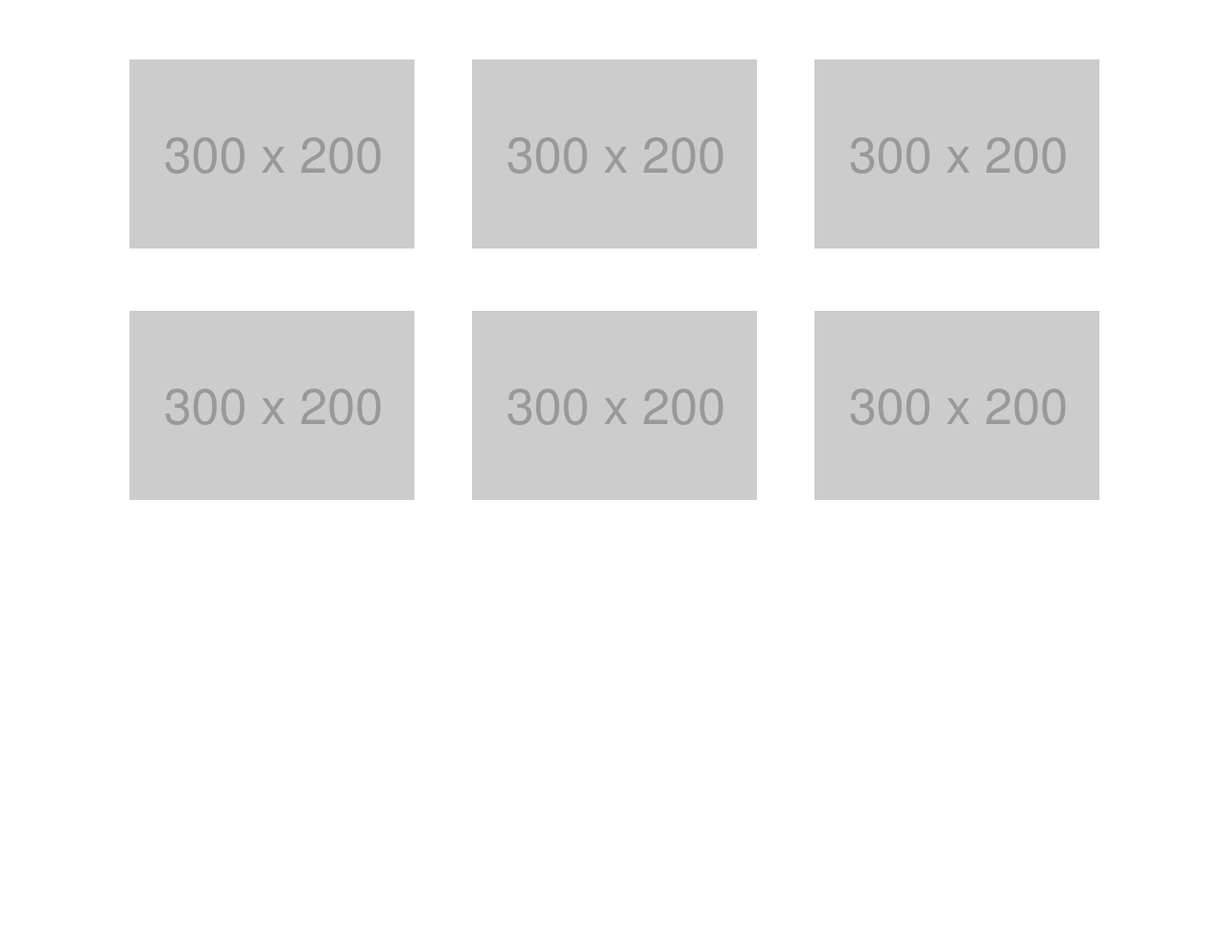
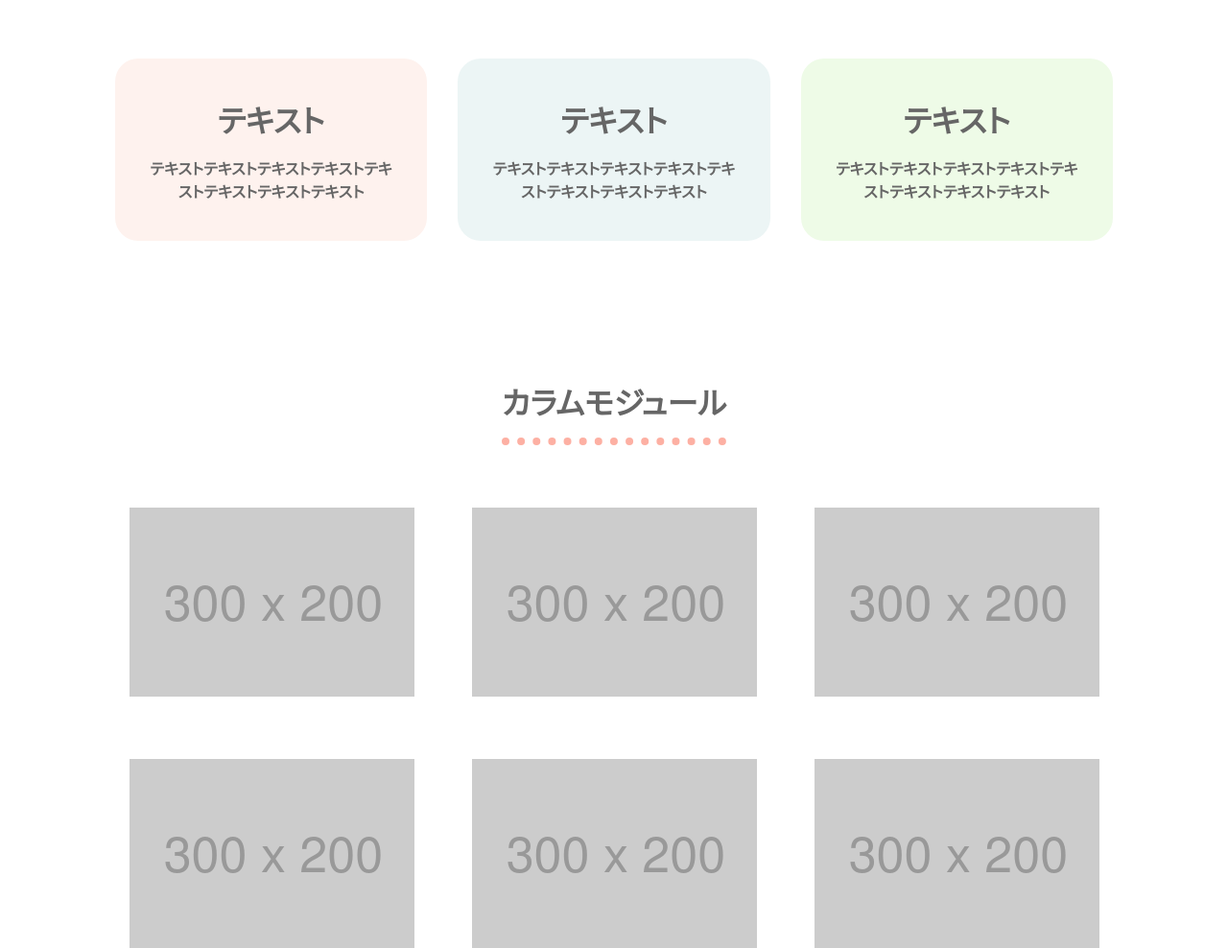
Before and after one commit to tomita-koki/ex, a website: page src/_mlc/module/layout.html in a window 1280 px wide. Shown: the part 885-1873 px from the top of the page at 96% size. Before the commit the page ends 1406 px from the top, so only its background shows below. Drawn offline with Linux system fonts and the light colour scheme.

Commit message:
カラムモジュール調整

```diff
--- a/_dev/scss/_mlc/module/_layout.scss
+++ b/_dev/scss/_mlc/module/_layout.scss
@@ -142,3 +142,23 @@
     min-height: 120px;
   }
 }
+
+.m-lyt-column {
+  margin-bottom: 40px;
+  @include media-query {
+    margin-bottom: 80px;
+  }
+
+  &__inner {
+    display: grid;
+    grid-template-columns: 1fr;
+    grid-row-gap: 64px;
+    justify-items: center;
+
+    @include media-query {
+      grid-template-columns: repeat(3, 1fr);
+      grid-column-gap: 32px;
+      grid-row-gap: 64px;
+    }
+  }
+}
--- a/src/_mlc/module/layout.html
+++ b/src/_mlc/module/layout.html
@@ -61,14 +61,47 @@
         </div><!-- /.m-heading-02 -->
         <div class="m-card">
             <div class="m-card__inner">
+                <div class="m-card__item">
+                    <div class="m-box m-box--color01">
+                        <div class="m-box__inner">
+                            <p class="m-leadText">テキスト</p>
+                            <p class="m-text">テキストテキストテキストテキストテキストテキストテキストテキスト</p>
+                        </div>
+                    </div>
+                </div>
+                <div class="m-card__item">
+                    <div class="m-box m-box--color02">
+                        <div class="m-box__inner">
+                            <p class="m-leadText">テキスト</p>
+                            <p class="m-text">テキストテキストテキストテキストテキストテキストテキストテキスト</p>
+                        </div>
+                    </div>
+                </div>
+                <div class="m-card__item">
+                    <div class="m-box m-box--color03">
+                        <div class="m-box__inner">
+                            <p class="m-leadText">テキスト</p>
+                            <p class="m-text">テキストテキストテキストテキストテキストテキストテキストテキスト</p>
+                        </div>
+                    </div>
+                </div>
+            </div>
+        </div><!-- /.m-card -->
+        <div class="m-heading-02">
+            <div class="m-heading-02__inner">
+                <h2 class="m-heading-02__text">カラムモジュール</h2>
+            </div>
+        </div><!-- /.m-heading-02 -->
+        <div class="m-lyt-column">
+            <div class="m-lyt-column__inner">
                 <img src="/images/img-dummy.png" alt="">
                 <img src="/images/img-dummy.png" alt="">
                 <img src="/images/img-dummy.png" alt="">
                 <img src="/images/img-dummy.png" alt="">
                 <img src="/images/img-dummy.png" alt="">
                 <img src="/images/img-dummy.png" alt="">
-            </div>
-        </div><!-- /.m-card -->
+            </div><!-- /.m-lyt-column__inner -->
+        </div><!-- /.m-lyt-column -->
     </div><!-- /.container -->
 </main>
 <footer></footer>
```
Also changed, not shown: src/css/style.css.
